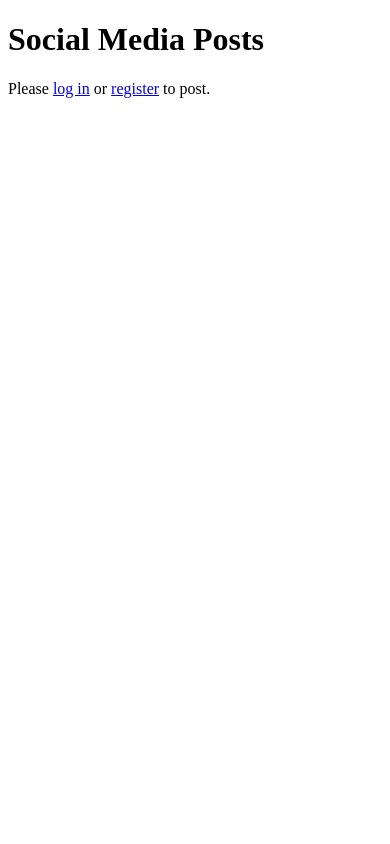
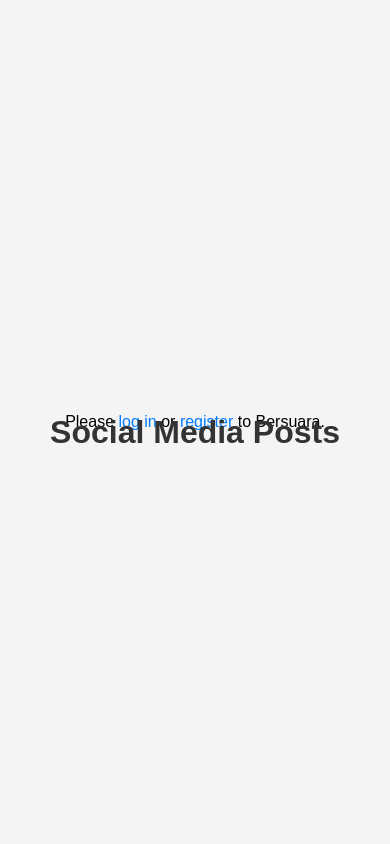
Before and after one commit to Titanbiru/bersuara, a PHP site: page / in a window 390 px wide. Run offline with PHP 8.4, Linux system fonts and the light colour scheme; data that the repository does not hold is empty.

Commit message:
memperbaiki bug pada css connect

```diff
--- /dev/null
+++ b/css/index-2.css
@@ -0,0 +1,108 @@
+*{
+    margin: 0;
+    padding: 0;
+    box-sizing: border-box;
+}
+body {
+    font-family: Arial, sans-serif;
+    background-color: #f4f4f4;
+    margin: 0;
+    padding: 0;
+    display: flex;
+    justify-content: center;
+    align-items: center;
+    height: 100vh;
+}
+
+h1 {
+    text-align: center;
+    color: #333;
+    margin-top: 20px;
+    position: absolute;
+}
+
+/* Container for posts and form */
+.container {
+    background-color: white;
+    width: 90%;
+    max-width: 600px;
+    margin: 20px auto;
+    padding: 20px;
+    border: 3px solid black;
+    box-shadow: 0px 4px 10px rgba(0, 0, 0, 0.1);
+    border-radius: 10px;
+}
+
+/* Form Styles */
+form {
+    display: flex;
+    flex-direction: column;
+    margin-bottom: 30px;
+}
+
+textarea {
+    width: 100%;
+    padding: 10px;
+    margin: 10px 0;
+    border-radius: 5px;
+    border: 1px solid #ccc;
+    font-size: 16px;
+    resize: none;
+    height: 100px;
+    box-sizing: border-box;
+}
+
+button {
+    padding: 10px;
+    background-color: #5cb85c;
+    color: white;
+    border: none;
+    border-radius: 5px;
+    font-size: 16px;
+    cursor: pointer;
+    transition: background-color 0.3s ease;
+}
+
+button:hover {
+    background-color: #4cae4c;
+}
+
+/* Login and Register Links */
+.login_and_register {
+    text-align: center;
+    margin: 20px;
+    font-size: 16px;
+}
+
+.login_and_register a {
+    color: #007bff;
+    text-decoration: none;
+}
+
+.login_and_register a:hover {
+    text-decoration: underline;
+}
+
+/* Post Styles */
+.post {
+    background-color: #f9f9f9;
+    margin-bottom: 20px;
+    padding: 15px;
+    border-radius: 8px;
+    box-shadow: 0px 2px 8px rgba(0, 0, 0, 0.05);
+}
+
+.post p {
+    color: #333;
+}
+
+.post strong {
+    color: #555;
+}
+
+/* Responsive Design */
+@media (max-width: 768px) {
+    .container {
+        width: 95%;
+    }
+}
--- a/dashboard.php
+++ b/dashboard.php
@@ -33,7 +33,7 @@ $posts = $statement->fetchAll(PDO::FETCH_ASSOC);
     <meta charset="UTF-8">
     <meta name="viewport" content="width=device-width, initial-scale=1.0">
     <title>Dashboard</title>
-    <link rel="stylesheet" href="dashboard-1.css">
+    <link rel="stylesheet" href="css/dashboard-1.css">
 </head>
 <body>
     <?php include "layout/header.html"?>
--- a/edit_profile.php
+++ b/edit_profile.php
@@ -36,6 +36,7 @@ if ($_SERVER['REQUEST_METHOD'] === 'POST') {
 <html>
 <head>
     <title>Edit Profile</title>
+    <link rel="stylesheet" href="css/edit_profile.css">
 </head>
 <body>
     <h1>Edit Profile</h1>
--- a/index.php
+++ b/index.php
@@ -41,19 +41,22 @@ if ($_SERVER['REQUEST_METHOD'] === 'POST') {
     <meta charset="UTF-8">
     <meta name="viewport" content="width=device-width, initial-scale=1.0">
     <title>Social Media</title>
-    <link rel="stylesheet" href="index-1.css">
+    <link rel="stylesheet" href="css/index-2.css">
 </head>
 <body>
     <h1>Social Media Posts</h1>
-
     <!-- Formulir untuk membuat postingan baru -->
     <?php if (isset($_SESSION['user_id'])): ?>
-    <form method="POST">
+    <form method="POST" class="">
         <textarea name="text" placeholder="What's on your mind?" required></textarea>
         <button type="submit">Post</button>
     </form>
-    <?php else: ?>
-    <p>Please <a href="login.php">log in</a> or <a href="register.php">register</a> to post.</p>
-    <?php endif; ?>
+    <div class="container">
+        <h1></h1>
+        <?php else: ?>
+            <div class="login_and_register">
+        <p>Please <a href="login.php">log in</a> or <a href="register.php">register</a> to Bersuara.</p></div>
+        <?php endif; ?>
+    </div>
 </body>
 </html>
--- a/login.php
+++ b/login.php
@@ -8,7 +8,7 @@ session_start();
     <meta charset="UTF-8">
     <meta name="viewport" content="width=device-width, initial-scale=1.0">
     <title>Login</title>
-    <link rel="stylesheet" href="login-1.css">
+    <link rel="stylesheet" href="css/login-1.css">
 </head>
 <body>
     <h2>Login</h2>
--- a/posts-form.php
+++ b/posts-form.php
@@ -17,7 +17,7 @@ if (!isset($_SESSION['user_id'])) {
     <meta charset="UTF-8">
     <meta name="viewport" content="width=device-width, initial-scale=1.0">
     <title>Create Post</title>
-    <link rel="stylesheet" href="posts-1.css">
+    <link rel="stylesheet" href="css/posts-1.css">
 </head>
 <body>
     <h2>Create a Post</h2>
```
Also changed, not shown: css/edit_profile.css (added), css/index-1.css (deleted), uploads/54980e897e6ff621c6f39f9531001530.jpeg (added).
